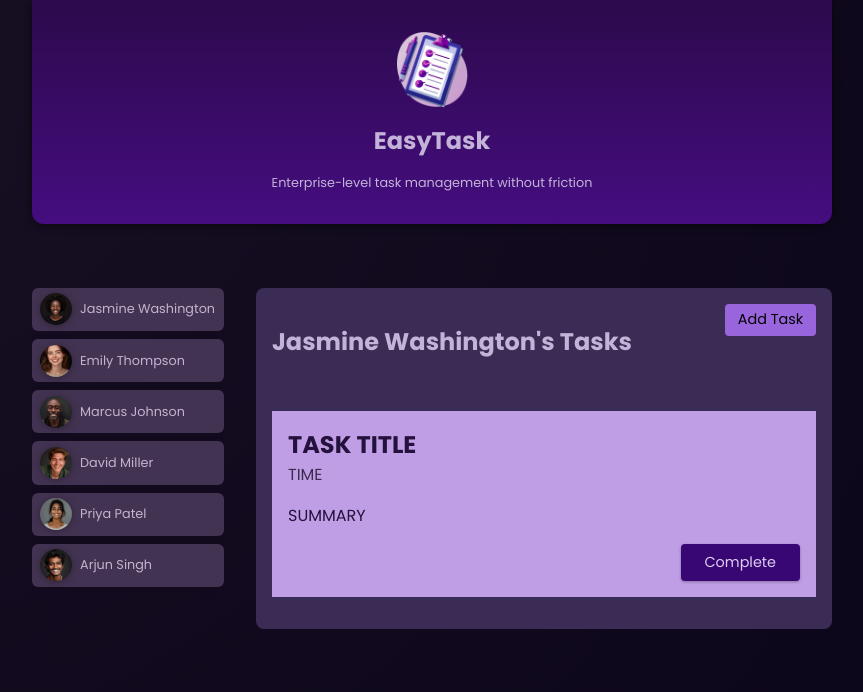
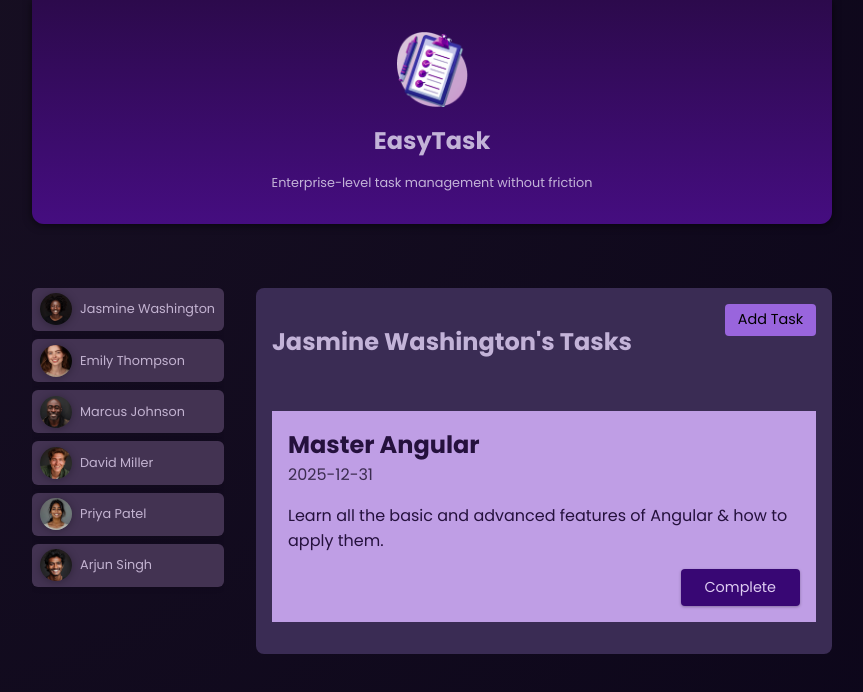
Before and after one commit to Rajiv0345/01-starting-project, an Angular app: page / in a window 1280 px wide. Both pictures are taken after a click on the button "Jasmine Washington". Shown: the top 692 px of the page, without its empty margins (208-1071 px from the left). Built offline with nearby package versions, Linux system fonts and the light colour scheme.

Commit message:
Day 3 Progress

```diff
--- a/src/app/tasks/task/task.component.html
+++ b/src/app/tasks/task/task.component.html
@@ -1,7 +1,7 @@
 <article>
-    <h2>TASK TITLE</h2>
-    <time>TIME</time>
-    <p>SUMMARY</p>
+    <h2>{{task.title}}</h2>
+    <time>{{task.dueDate}}</time>
+    <p>{{task.summary}}</p>
     <p class="actions">
         <button>Complete</button>
     </p>
--- a/src/app/tasks/task/task.component.ts
+++ b/src/app/tasks/task/task.component.ts
@@ -1,4 +1,5 @@
-import { Component } from '@angular/core';
+import { Component, Input } from '@angular/core';
+import Task from './task.model';
 
 @Component({
   selector: 'app-task',
@@ -9,4 +10,5 @@
 })
 export class TaskComponent {
 
+  @Input({required: true}) task!: Task;
 }
--- /dev/null
+++ b/src/app/tasks/task/task.model.ts
@@ -0,0 +1,9 @@
+export default interface Task {
+
+  id: string;
+  userId: string;
+  title: string;
+  summary: string;
+  dueDate: string;
+
+}
--- a/src/app/tasks/tasks.component.html
+++ b/src/app/tasks/tasks.component.html
@@ -9,7 +9,7 @@
     <ul>
         @for (task of selectedUserTasks; track task.id) {
         <li>
-           <app-task></app-task>
+           <app-task [task]="task"></app-task>
         </li>
         }
 
--- a/src/app/user/user.component.ts
+++ b/src/app/user/user.component.ts
@@ -1,4 +1,5 @@
 import { Component, EventEmitter, Input, Output } from '@angular/core';
+import User from './user.model';
 
 
 
@@ -12,10 +13,7 @@
 })
 export class UserComponent {
 
-@Input({required: true}) user!: {
-  id: string
-  name: string
-  avatar: string}
+@Input({required: true}) user!: User;
 @Output() select = new EventEmitter<string>();
 
 onSelectUser() {
--- /dev/null
+++ b/src/app/user/user.model.ts
@@ -0,0 +1,7 @@
+export default interface User {
+
+      id: string
+      name: string
+      avatar: string
+
+}
```
